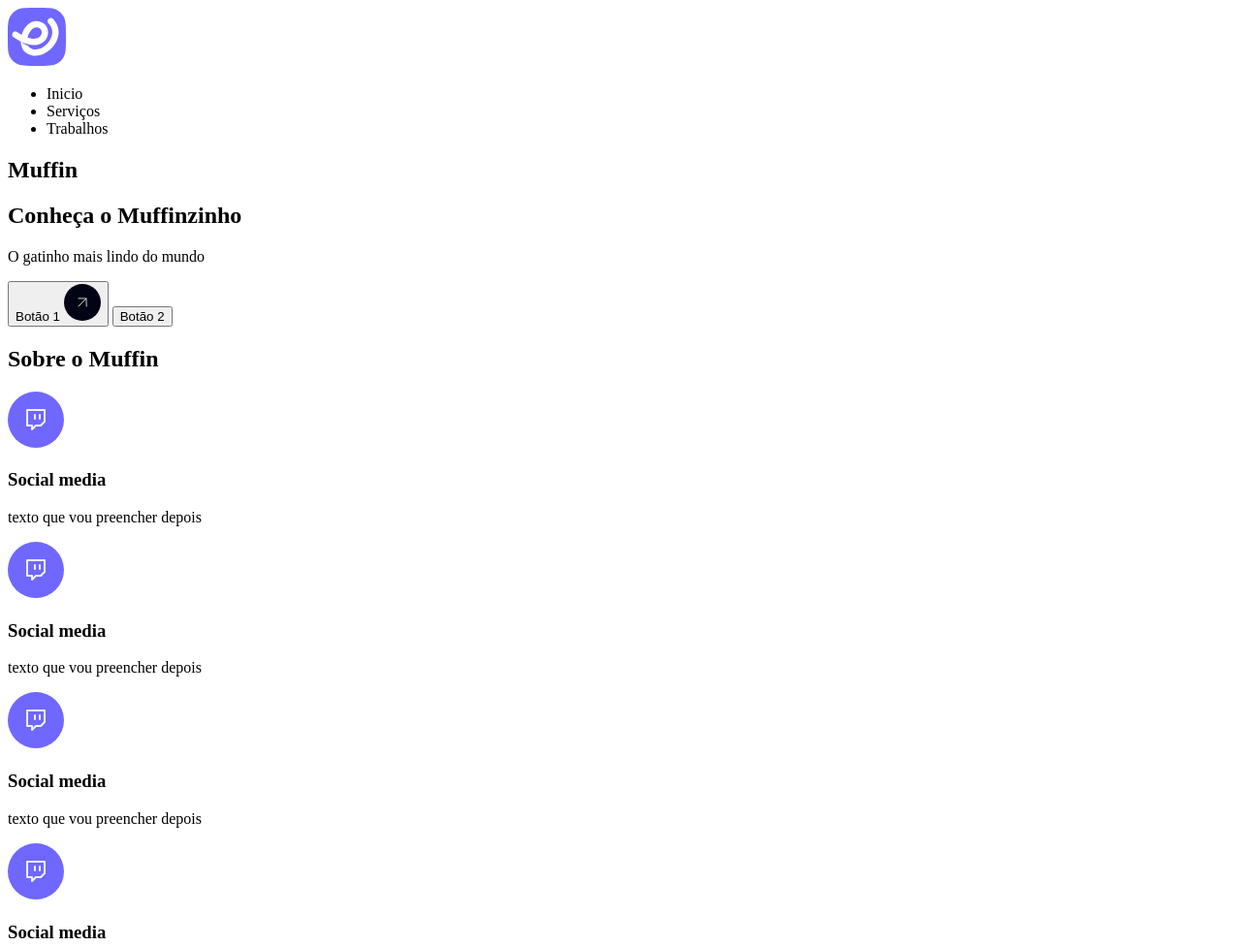
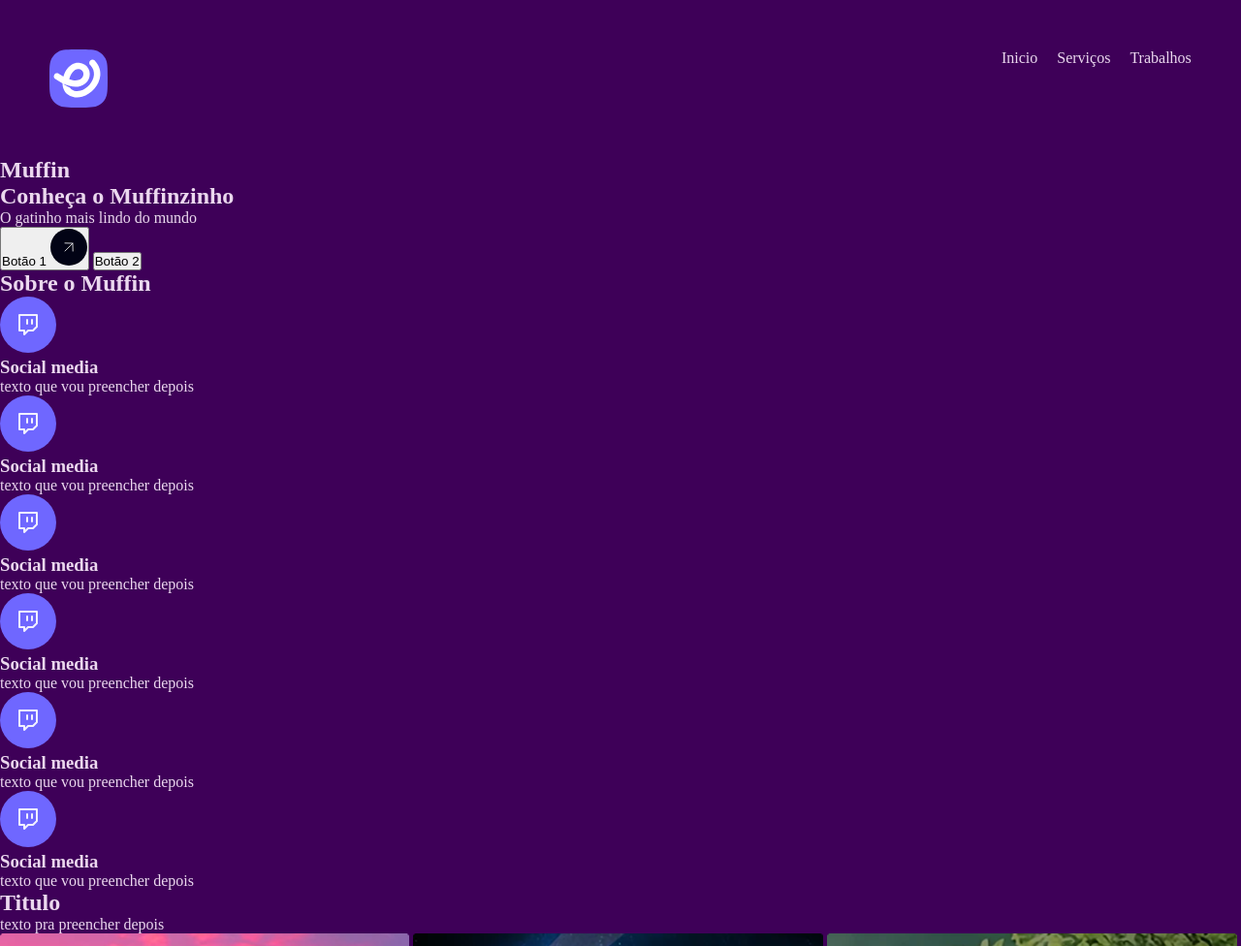
Before and after one commit to RafaelRacoskiZys/Primeiro-projeto, a plain HTML site: page index.html in a window 1280 px wide. Shown: the top 976 px of the page at 97% size. Drawn offline with Linux system fonts and the light colour scheme.

Commit message:
inicio do css

```diff
--- a/index.html
+++ b/index.html
@@ -4,10 +4,16 @@
     <meta charset="UTF-8" />
     <meta name="viewport" content="width=device-width, initial-scale=1.0" />
     <title>Primeiro projeto</title>
+    <link rel="stylesheet" href="style.css">
+
   </head>
+   <link rel="preconnect" href="https://fonts.googleapis.com">
+   <link rel="preconnect" href="https://fonts.gstatic.com" crossorigin>
+   <link href="https://fonts.googleapis.com/css2?family=Poppins:ital,wght@0,100;0,200;0,300;0,400;0,500;0,600;0,700;0,800;0,900;1,100;1,200;1,300;1,400;1,500;1,600;1,700;1,800;1,900&display=swap" rel="stylesheet">
+
   <body>
     <header>
-      <img src="assets/logo.svg" alt="Logo do site" />
+      <img class="logotipo" src="assets/logo.svg" alt="Logo do site" />
       <nav>
         <ul>
           <li>Inicio</li>
--- /dev/null
+++ b/style.css
@@ -0,0 +1,26 @@
+*
+{
+padding: 0;
+margin: 0;
+box-sizing: border-box;
+}
+body{
+    background-color: #3e0058;
+    color: rgba(254, 240, 255, 0.9);
+}
+header{
+    display: flex;
+    width: 100%;
+    padding: 4%;
+    justify-content: space-between;
+
+    ul{
+        display: flex;
+        gap: 20px;
+        list-style-type: none;
+    }
+}
+
+.logotipo {
+    width: 60px;
+    }
```
